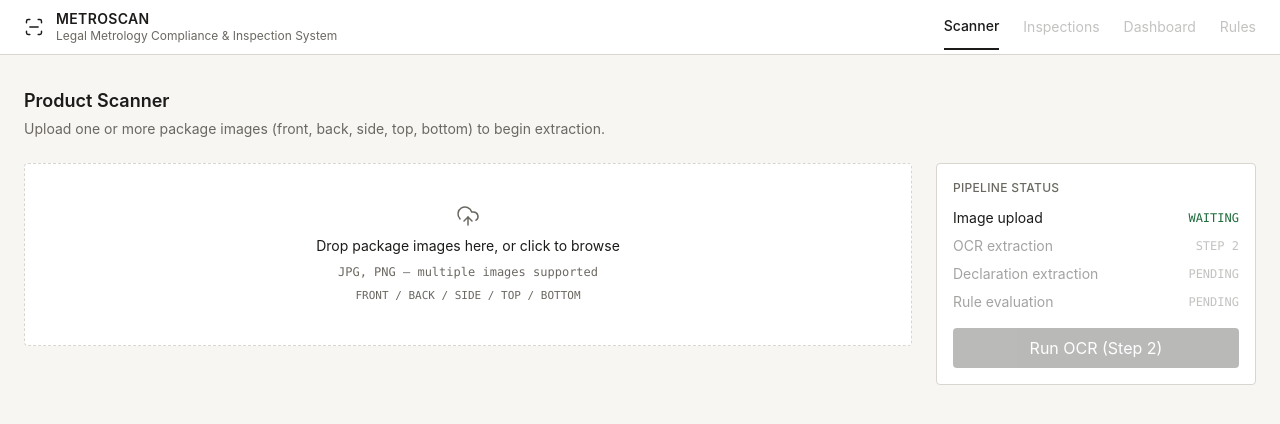
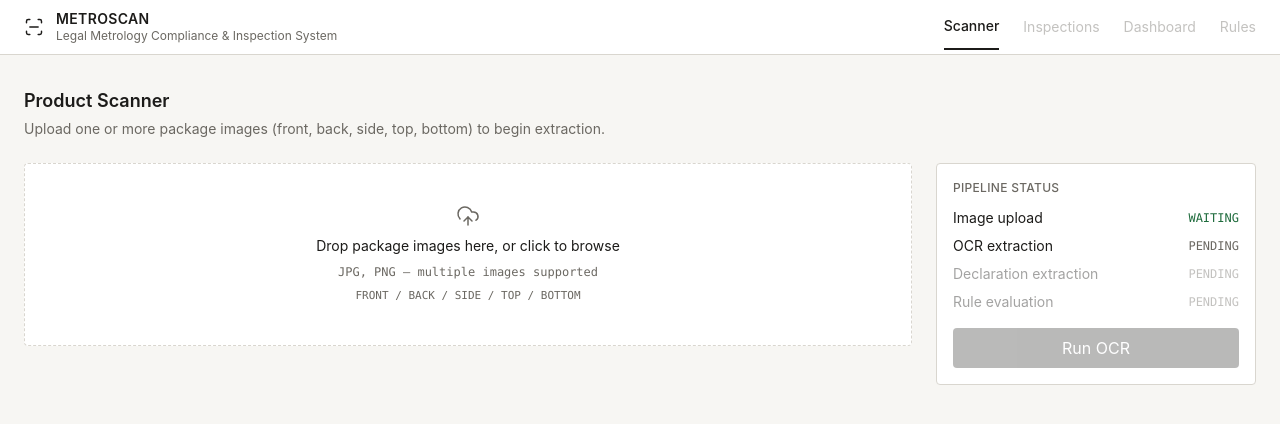
Before and after one commit to divya-a2437/metroscan, a Next.js app: page /scanner in a window 1280 px wide. Shown: the top 424 px of the page. Built offline with nearby package versions, Linux system fonts and the light colour scheme.

Commit message:
Added OCRResults

```diff
--- a/app/scanner/page.tsx
+++ b/app/scanner/page.tsx
@@ -1,10 +1,99 @@
 "use client";
 
-import { useState } from "react";
+import { useEffect, useRef, useState } from "react";
 import { ImageUploader, UploadedImage } from "@/components/scanner/ImageUploader";
+import { OCRResults, OcrResultState, OcrStatus } from "@/components/scanner/OCRResults";
+import { recognizeImage, terminateOcrWorker } from "@/lib/ocr";
 
 export default function ScannerPage() {
   const [images, setImages] = useState<UploadedImage[]>([]);
+  const [ocrResults, setOcrResults] = useState<Record<string, OcrResultState>>({});
+  const [isProcessing, setIsProcessing] = useState(false);
+  const [currentFileName, setCurrentFileName] = useState<string | null>(null);
+
+  // Track whether OCR has run at least once, purely for button label text.
+  const hasRunOnce = useRef(false);
+
+  // Clean up the shared Tesseract worker when the scanner page unmounts.
+  useEffect(() => {
+    return () => {
+      terminateOcrWorker();
+    };
+  }, []);
+
+  const runOcr = async () => {
+    if (images.length === 0 || isProcessing) return;
+
+    setIsProcessing(true);
+    hasRunOnce.current = true;
+
+    // Reset status for the images we're about to (re)process.
+    setOcrResults((prev) => {
+      const next = { ...prev };
+      images.forEach((img) => {
+        next[img.id] = { status: "WAITING", text: "", confidence: null };
+      });
+      return next;
+    });
+
+    // Run sequentially through the shared worker — avoids spinning up
+    // multiple Tesseract workers at once.
+    for (const img of images) {
+      setCurrentFileName(img.file.name);
+      setOcrResults((prev) => ({
+        ...prev,
+        [img.id]: { status: "PROCESSING", text: "", confidence: null },
+      }));
+
+      try {
+        const { text, confidence } = await recognizeImage(img.file);
+        setOcrResults((prev) => ({
+          ...prev,
+          [img.id]: { status: "COMPLETE", text, confidence },
+        }));
+      } catch (err) {
+        setOcrResults((prev) => ({
+          ...prev,
+          [img.id]: {
+            status: "ERROR",
+            text: "",
+            confidence: null,
+            error: err instanceof Error ? err.message : "OCR failed for this image.",
+          },
+        }));
+      }
+    }
+
+    setCurrentFileName(null);
+    setIsProcessing(false);
+  };
+
+  // Aggregate pipeline status for the sidebar, derived from per-image results.
+  const relevantResults = images.map((img) => ocrResults[img.id]?.status);
+  const pipelineOcrStatus: OcrStatus | "PENDING" =
+    relevantResults.length === 0
+      ? "PENDING"
+      : relevantResults.some((s) => s === "ERROR")
+      ? "ERROR"
+      : relevantResults.some((s) => s === "PROCESSING")
+      ? "PROCESSING"
+      : relevantResults.every((s) => s === "COMPLETE")
+      ? "COMPLETE"
+      : "PENDING";
+
+  const pipelineStatusColor: Record<string, string> = {
+    PENDING: "text-ink-muted",
+    WAITING: "text-status-unknown",
+    PROCESSING: "text-status-review",
+    COMPLETE: "text-status-pass",
+    ERROR: "text-status-fail",
+  };
+
+  const buttonLabel = isProcessing
+    ? "OCR Processing…"
+    : hasRunOnce.current
+    ? "Re-run OCR"
+    : "Run OCR";
 
   return (
     <div className="max-w-[1400px] mx-auto px-6 py-8">
@@ -17,7 +106,10 @@ export default function ScannerPage() {
       </div>
 
       <div className="grid grid-cols-1 lg:grid-cols-[1fr_320px] gap-6">
-        <ImageUploader images={images} onChange={setImages} />
+        <div className="space-y-6">
+          <ImageUploader images={images} onChange={setImages} />
+          <OCRResults images={images} results={ocrResults} />
+        </div>
 
         <aside className="border border-border rounded bg-surface p-4 h-fit">
           <div className="text-xs font-medium text-ink-muted uppercase tracking-wide mb-3">
@@ -30,9 +122,13 @@ export default function ScannerPage() {
                 {images.length > 0 ? "READY" : "WAITING"}
               </span>
             </li>
-            <li className="flex items-center justify-between opacity-40">
+            <li className="flex items-center justify-between">
               <span className="text-ink">OCR extraction</span>
-              <span className="font-mono text-xs text-ink-muted">STEP 2</span>
+              <span
+                className={`font-mono text-xs ${pipelineStatusColor[pipelineOcrStatus]}`}
+              >
+                {pipelineOcrStatus}
+              </span>
             </li>
             <li className="flex items-center justify-between opacity-40">
               <span className="text-ink">Declaration extraction</span>
@@ -45,11 +141,18 @@ export default function ScannerPage() {
           </ol>
 
           <button
-            disabled={images.length === 0}
+            onClick={runOcr}
+            disabled={images.length === 0 || isProcessing}
             className="w-full mt-4 text-sm font-medium rounded px-3 py-2 bg-ink text-white disabled:opacity-30 disabled:cursor-not-allowed hover:bg-ink/90 transition-colors"
           >
-            Run OCR (Step 2)
+            {buttonLabel}
           </button>
+
+          {isProcessing && currentFileName && (
+            <div className="mt-3 text-xs font-mono text-status-review border border-status-review/30 bg-status-review/5 rounded px-2 py-1.5">
+              OCR PROCESSING — {currentFileName}
+            </div>
+          )}
         </aside>
       </div>
     </div>
--- /dev/null
+++ b/components/scanner/OCRResults.tsx
@@ -0,0 +1,131 @@
+"use client";
+
+import type { ElementType } from "react";
+import { CheckCircle2, AlertTriangle, Loader2, Clock } from "lucide-react";
+import type { UploadedImage } from "./ImageUploader";
+
+export type OcrStatus = "WAITING" | "PROCESSING" | "COMPLETE" | "ERROR";
+
+export interface OcrResultState {
+  status: OcrStatus;
+  text: string;
+  confidence: number | null;
+  error?: string;
+}
+
+interface OCRResultsProps {
+  images: UploadedImage[];
+  results: Record<string, OcrResultState>;
+}
+
+const STATUS_META: Record<
+  OcrStatus,
+  { label: string; color: string; icon: ElementType }
+> = {
+  WAITING: {
+    label: "WAITING",
+    color: "text-status-unknown",
+    icon: Clock,
+  },
+  PROCESSING: {
+    label: "PROCESSING",
+    color: "text-status-review",
+    icon: Loader2,
+  },
+  COMPLETE: {
+    label: "COMPLETE",
+    color: "text-status-pass",
+    icon: CheckCircle2,
+  },
+  ERROR: {
+    label: "ERROR",
+    color: "text-status-fail",
+    icon: AlertTriangle,
+  },
+};
+
+const DEFAULT_RESULT: OcrResultState = {
+  status: "WAITING",
+  text: "",
+  confidence: null,
+};
+
+export function OCRResults({ images, results }: OCRResultsProps) {
+  if (images.length === 0) return null;
+
+  return (
+    <div className="border border-border rounded bg-surface">
+      <div className="px-4 py-2 border-b border-border flex items-center justify-between">
+        <span className="text-xs font-medium text-ink-muted uppercase tracking-wide">
+          OCR Results
+        </span>
+      </div>
+
+      <ul className="divide-y divide-border">
+        {images.map((img) => {
+          const result = results[img.id] ?? DEFAULT_RESULT;
+          const meta = STATUS_META[result.status];
+          const Icon = meta.icon;
+
+          return (
+            <li key={img.id} className="px-4 py-3 space-y-2">
+              <div className="flex items-center justify-between gap-3">
+                <div className="min-w-0">
+                  <div className="text-sm text-ink truncate">
+                    {img.file.name}
+                  </div>
+
+                  <div className="text-xs text-ink-muted font-mono uppercase tracking-wide">
+                    role: {img.role}
+                  </div>
+                </div>
+
+                <div
+                  className={`flex items-center gap-1.5 font-mono text-xs shrink-0 ${meta.color}`}
+                >
+                  <Icon
+                    className={`w-3.5 h-3.5 ${
+                      result.status === "PROCESSING" ? "animate-spin" : ""
+                    }`}
+                  />
+                  {meta.label}
+                </div>
+              </div>
+
+              {result.status === "COMPLETE" && (
+                <div className="bg-bg border border-border rounded p-3 space-y-2">
+                  <div className="flex items-center justify-between">
+                    <span className="text-xs text-ink-muted uppercase tracking-wide">
+                      Extracted Text
+                    </span>
+
+                    <span className="text-xs font-mono text-ink-muted">
+                      confidence:{" "}
+                      {result.confidence !== null
+                        ? `${result.confidence.toFixed(0)}%`
+                        : "—"}
+                    </span>
+                  </div>
+
+                  <pre className="text-xs font-mono text-ink whitespace-pre-wrap break-words">
+                    {result.text.length > 0
+                      ? result.text
+                      : "(no text detected)"}
+                  </pre>
+                </div>
+              )}
+
+              {result.status === "ERROR" && (
+                <div className="bg-bg border border-status-fail/30 rounded p-3">
+                  <span className="text-xs font-mono text-status-fail">
+                    {result.error ?? "OCR failed for this image."}
+                  </span>
+                </div>
+              )}
+            </li>
+          );
+        })}
+      </ul>
+    </div>
+  );
+}
--- /dev/null
+++ b/lib/ocr.ts
@@ -0,0 +1,50 @@
+import { createWorker, type Worker } from "tesseract.js";
+
+/**
+ * Module-level singleton so we never spin up more than one Tesseract worker
+ * at a time, even if multiple components call into this file. The worker is
+ * created lazily on first use, not on module load.
+ */
+let workerPromise: Promise<Worker> | null = null;
+
+async function getOcrWorker(): Promise<Worker> {
+  if (!workerPromise) {
+    workerPromise = createWorker("eng");
+  }
+  return workerPromise;
+}
+
+/**
+ * Terminates the shared worker (if one exists) and clears the singleton so
+ * a future call to recognizeImage() creates a fresh worker.
+ */
+export async function terminateOcrWorker(): Promise<void> {
+  const pending = workerPromise;
+  if (!pending) return;
+  workerPromise = null;
+  try {
+    const worker = await pending;
+    await worker.terminate();
+  } catch {
+    // Worker may already be gone (e.g. page unloading) — safe to ignore.
+  }
+}
+
+export interface OcrOutcome {
+  text: string;
+  confidence: number;
+}
+
+/**
+ * Runs OCR on a single image file using the shared worker. Callers are
+ * expected to run images sequentially (the scanner page does this) so a
+ * single worker handles one recognition job at a time.
+ */
+export async function recognizeImage(file: File): Promise<OcrOutcome> {
+  const worker = await getOcrWorker();
+  const { data } = await worker.recognize(file);
+  return {
+    text: data.text.trim(),
+    confidence: data.confidence,
+  };
+}
--- a/package.json
+++ b/package.json
@@ -13,7 +13,8 @@
     "lucide-react": "^1.33.0",
     "next": "16.3.2",
     "react": "19.2.8",
-    "react-dom": "19.2.8"
+    "react-dom": "19.2.8",
+    "tesseract.js": "^7.0.0"
   },
   "devDependencies": {
     "@tailwindcss/postcss": "^4",
```
Also changed, not shown: 1 other file (tests, documents, lock files or other folders).
